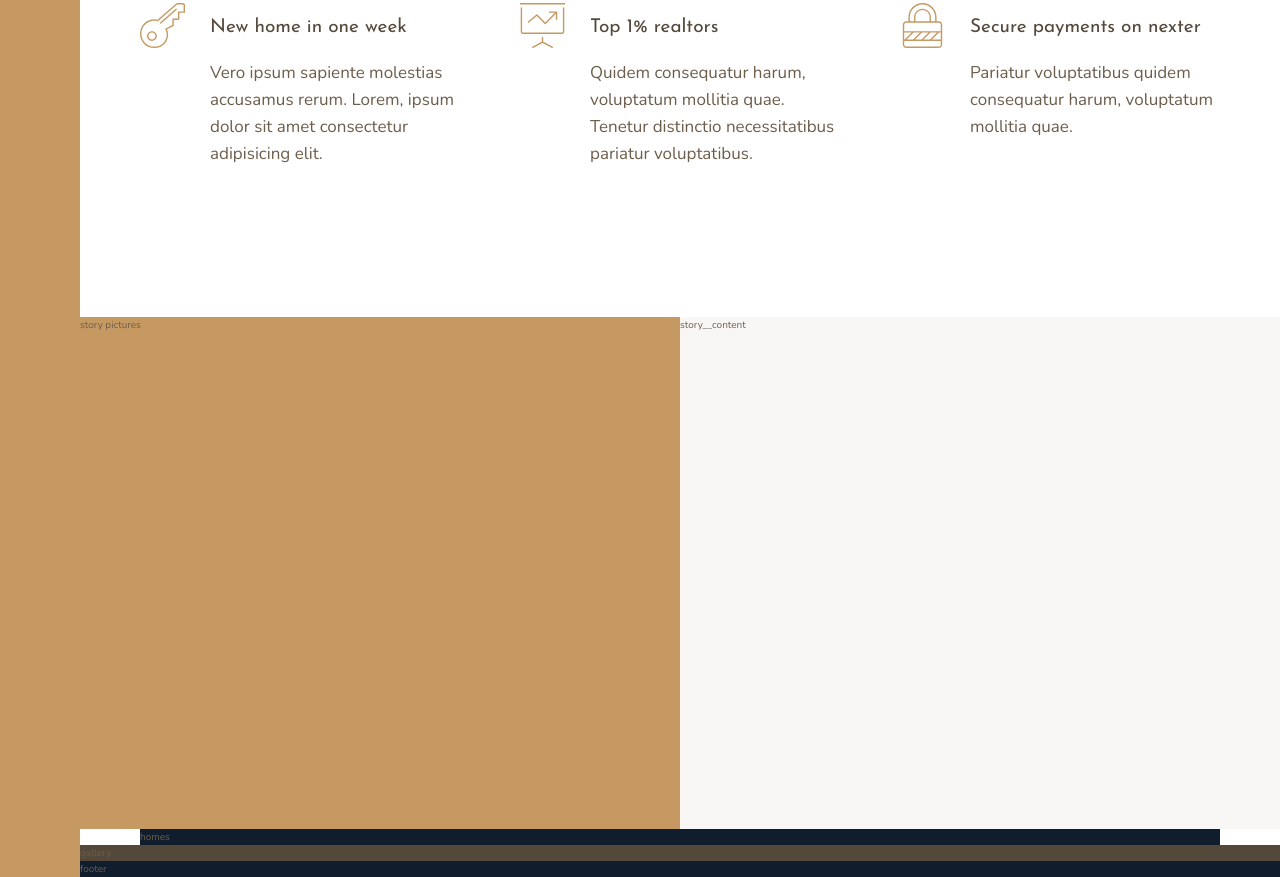
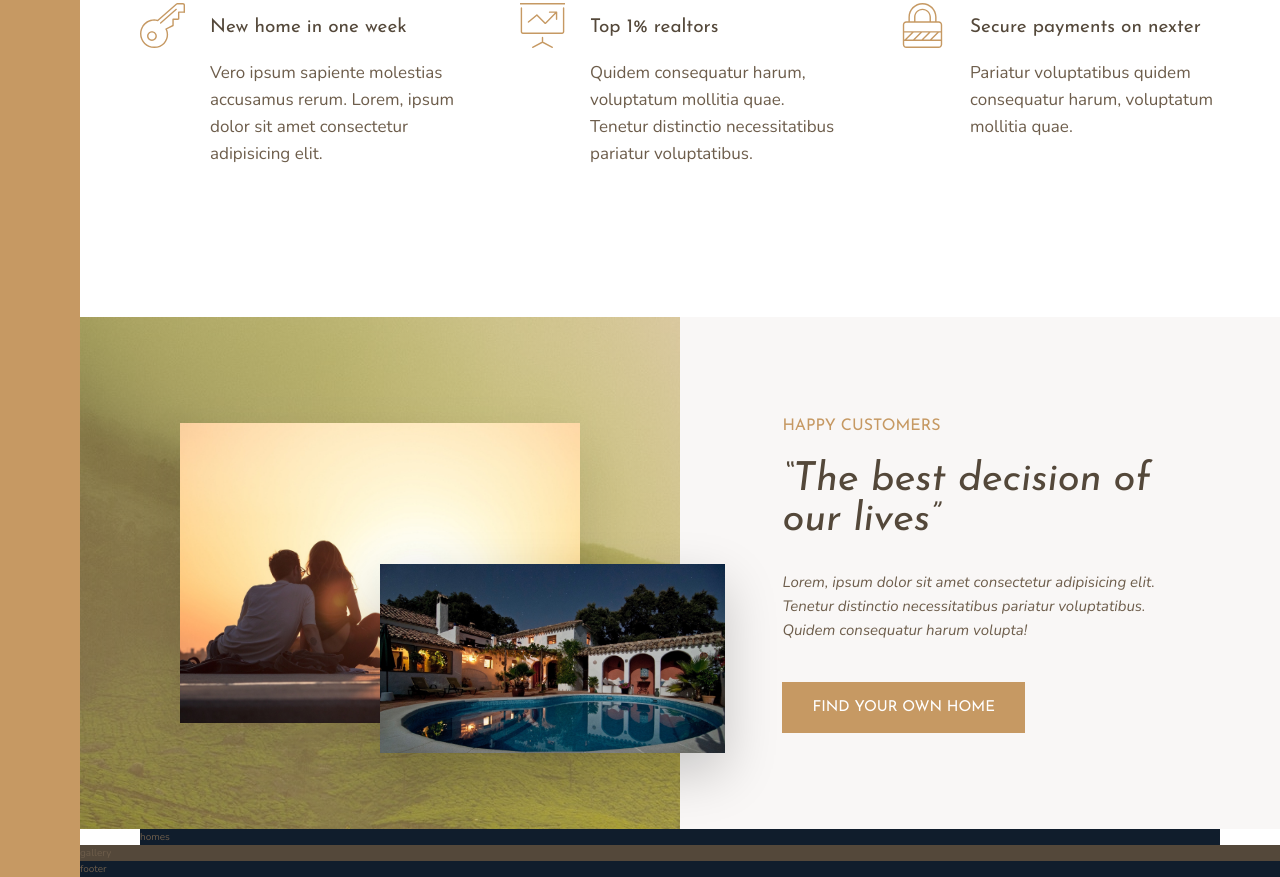
Before and after one commit to Saeadyou/nexter, a website: page index.html in a window 1280 px wide. Shown: the part 991-1868 px from the top of the page. Drawn offline with nearby package versions, Linux system fonts and the light colour scheme.

Commit message:
add story section

```diff
--- a/img/text.txt
+++ /dev/null
@@ -1,3 +0,0 @@
---- Stories
-
-Lorem, ipsum dolor sit amet consectetur adipisicing elit. Tenetur distinctio necessitatibus pariatur voluptatibus. Quidem consequatur harum volupta!
--- a/index.html
+++ b/index.html
@@ -89,9 +89,19 @@
       </div>
     </section>
 
-    <div class="story__pictures">story pictures</div>
+    <div class="story__pictures">
+      <img src="img/story-1.jpeg" alt="Couple with new house" class="story__img--1">
+      <img src="img/story-2.jpeg" alt="New house" class="story__img--2">
+    </div>
 
-    <div class="story__content">story__content</div>
+    <div class="story__content">
+      <h3 class="heading-3 mb-sm">Happy customers</h3>
+      <h2 class="heading-2 heading-2--dark mb-md">&ldquo;The best decision of our lives&rdquo;</h2>
+      <p class="story__text">
+        Lorem, ipsum dolor sit amet consectetur adipisicing elit. Tenetur distinctio necessitatibus pariatur voluptatibus. Quidem consequatur harum volupta!
+      </p>
+      <button class="btn">Find your own home</button>
+    </div>
 
     <section class="homes">homes</section>
 
--- a/sass/_story.scss
+++ b/sass/_story.scss
@@ -1,12 +1,53 @@
 .story {
   &__pictures {
-        background-color: $color-primary;
     grid-column: full-start / col-end 4;
+    background-image: linear-gradient(
+        rgba($color-primary, 0.5),
+        rgba($color-primary, 0.5)
+      ),
+      url(../img/back.jpg);
 
+    display: grid;
+    grid-template-rows: repeat(6, 1fr);
+    grid-template-columns: repeat(6, 1fr);
+    align-items: center;
+  }
+
+  &__img--1 {
+    width: 100%;
+    grid-row: 2 / span 4;
+    grid-column: 2 / span 4;
+    box-shadow: 0 2rem 5rem rgba(#000, 0.1);
+  }
+
+  &__img--2 {
+    width: 115%;
+    grid-row: 4 / span 2;
+    grid-column: 4 / span 3;
+    z-index: 10;
+    box-shadow: 0 2rem 5rem rgba(#000, 0.2);
   }
 
   &__content {
     background-color: $color-grey-light-1;
     grid-column: col-start 5 / full-end;
+    padding: 6rem 8vw;
+
+    /*
+    display: flex;
+    flex-direction: column;
+    justify-content: center;
+    align-items: flex-start;
+*/
+
+    display: grid;
+    align-content: center;
+    justify-items: start;
+  }
+
+  &__text {
+    font-size: 1.5rem;
+    font-style: italic;
+    margin-bottom: 4rem;
   }
 }
--- a/sass/_typography.scss
+++ b/sass/_typography.scss
@@ -9,10 +9,24 @@
 
 .heading-2 {
   @extend %heading;
+  font-size: 4rem;
+  font-style: italic;
+  line-height: 1;
+
+  &--light {
+    color: $color-grey-light-1;
+  }
+
+  &--dark {
+    color: $color-grey-dark-1;
+  }
 }
 
 .heading-3 {
   @extend %heading;
+  font-size: 1.6rem;
+  color: $color-primary;
+  text-transform: uppercase;
 }
 
 .heading-4 {
@@ -27,3 +41,36 @@
     color: $color-grey-dark-1;
   }
 }
+
+.btn {
+  background-color: $color-primary;
+  color: #fff;
+  border: none;
+  border-radius: 0;
+  font-family: $font-display;
+  font-size: 1.5rem;
+  text-transform: uppercase;
+  padding: 1.8rem 3rem;
+  cursor: pointer;
+  transition: all 0.2s;
+
+  &:hover {
+    background-color: $color-primary-dark;
+  }
+}
+
+.mb-sm {
+  margin-bottom: 2rem;
+}
+
+.mb-md {
+  margin-bottom: 3rem;
+}
+
+.mb-lg {
+  margin-bottom: 4rem;
+}
+
+.mb-hg {
+  margin-bottom: 8rem;
+}
```
Also changed, not shown: assets/css/main.css, css/style.css. Lines whose indentation alone changed are shown as unchanged.
